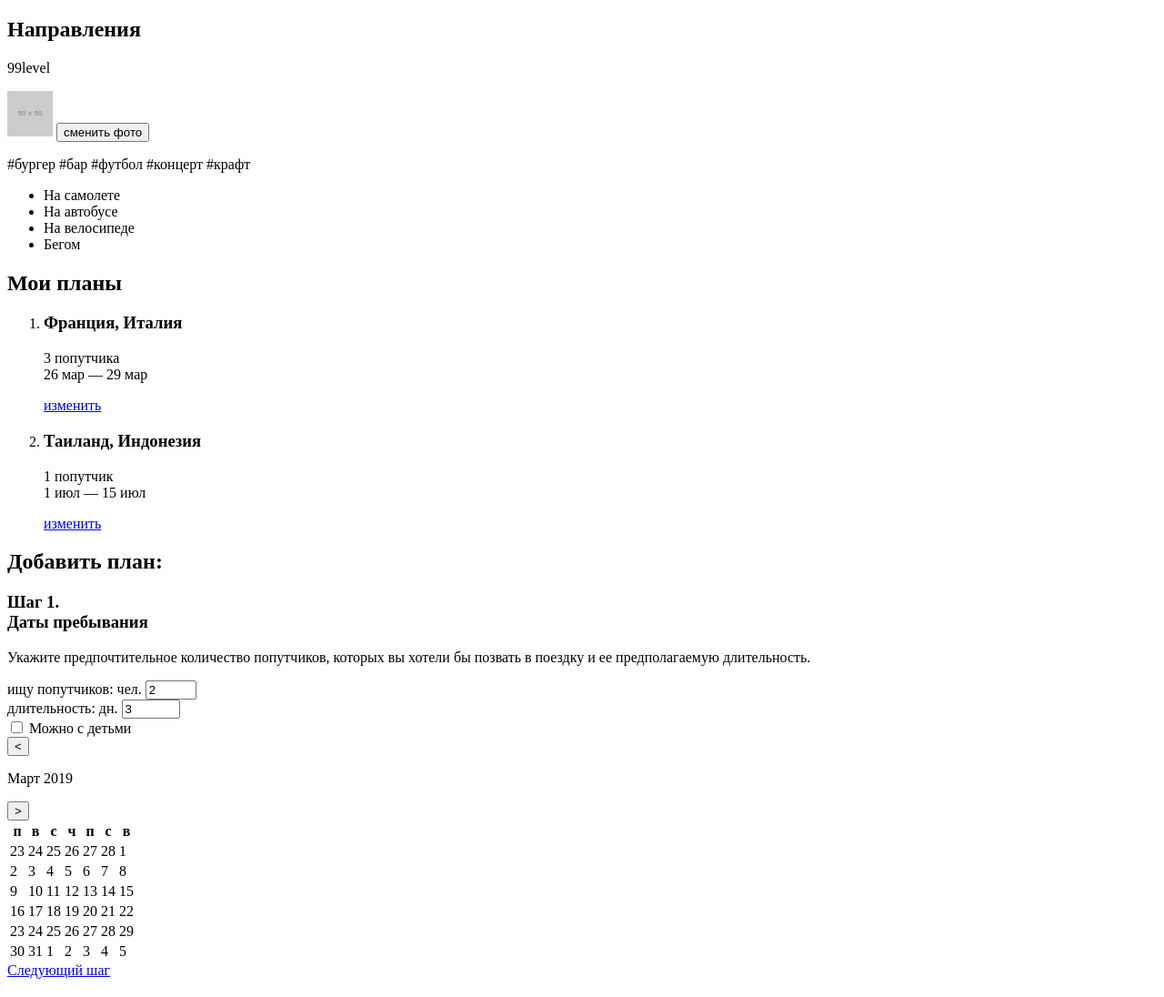
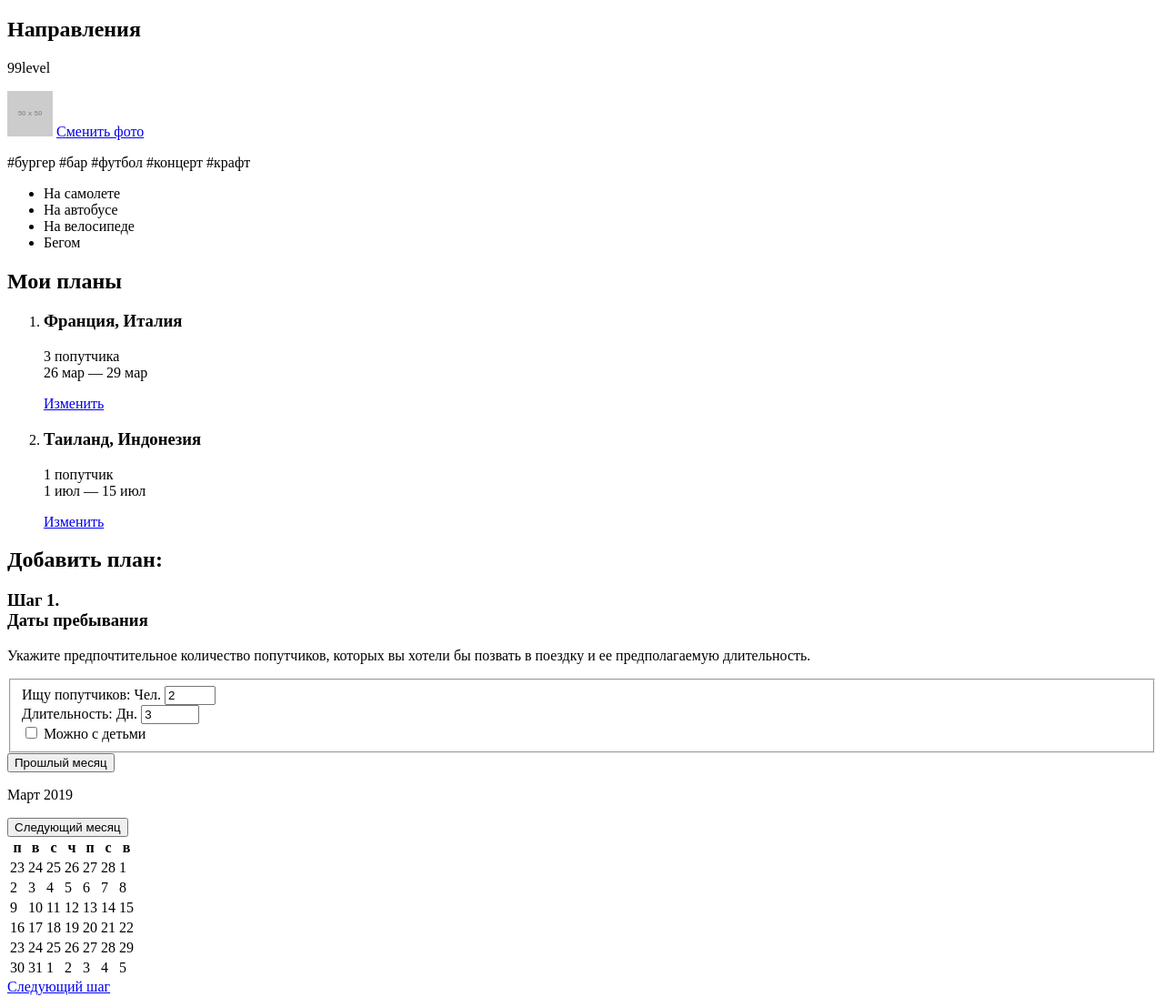
Before and after one commit to RomanenkoRuslan/1416651-pognali-22, a website: page source/form.html in a window 1280 px wide. Shown: the part 521-1617 px from the top of the page at 91% size. Drawn offline with Linux system fonts and the light colour scheme; placeholder pictures from the web are drawn by us.

Commit message:
Исправил ошибки

```diff
--- a/source/form.html
+++ b/source/form.html
@@ -61,9 +61,9 @@
           <span class="form-direction__level-number level-number">99</span>level
         </p>
         <img class="form-direction__img" src="https://via.placeholder.com/50x50" alt="Фотография пользователя">
-        <button class="form-direction__button" type="button">
-          сменить фото
-        </button>
+        <a href="#" class="form-direction__button">
+          Сменить фото
+        </a>
         <p class="form-direction__hobbies hobbies">#бургер #бар #футбол #концерт #крафт</p>
         <ul class="form-direction__ways-travel ways-travel">
           <li class="form-direction__ways-travel__item ways-travel__item ways-travel__item--plane visually-hidden">
@@ -90,7 +90,7 @@
               26 мар — 29 мар
             </p>
             <a href="#" class="my-plans__change">
-              изменить
+              Изменить
             </a>
           </li>
           <li class="my-plans__item">
@@ -100,7 +100,7 @@
               1 июл — 15 июл
             </p>
             <a href="#" class="my-plans__change">
-              изменить
+              Изменить
             </a>
           </li>
         </ol>
@@ -119,27 +119,29 @@
               которых вы хотели бы позвать в поездку и ее
               предполагаемую длительность.
             </p>
+            <fieldset class="add-plan__field">
               <div class="add-plan__details">
                 <label class="add-plan__title-people">
-                ищу попутчиков:
-                <span class="add-plan__title-measure">чел.</span>
+                  Ищу попутчиков:
+                  <span class="add-plan__title-measure">Чел.</span>
                   <input class="add-plan__people" type="number" min="1" max="10" value="2">
                 </label>
               </div>
               <div class="add-plan__details">
                 <label class="add-plan__title-people">
-                длительность:
-                <span class="add-plan__title-measure">дн.</span>
+                  Длительность:
+                  <span class="add-plan__title-measure">Дн.</span>
                   <input class="add-plan__people" type="number" min="1" max="100" value="3">
                 </label>
               </div>
               <label class="add-plan__child">
                 <input class="add-plan__child-input" type="checkbox"> Можно с детьми
               </label>
+            </fieldset>
             <div class="add-plan__date">
-              <button type="button" class="add-plan__back">&lt;</button>
+              <button type="button" class="add-plan__back"><span class="visually-hidden">Прошлый месяц</span></button>
               <p class="add-plan__mounth">Март 2019</p>
-              <button type="button" class="add-plan__forward">></button>
+              <button type="button" class="add-plan__forward"><span class="visually-hidden">Следующий месяц</span></button>
               <table class="add-plan__date-table">
                 <tr class="add-plan__days-week">
                   <th class="add-plan__item add-plan__item--days-week">п</th>
@@ -217,6 +219,7 @@
               Укажите страны, которые вы хотели посетить.
               Это может быть одна или сразу несколько.
             </p>
+            <fieldset class="add-plan__country-field">
               <select size="1" class="add-plan__country">
                 <option>Босния и герцеговина</option>
                 <option>Бразилия</option>
@@ -225,8 +228,9 @@
                 <option>Чехия</option>
               </select>
               <select size="1" class="add-plan__country">
-              <option>выберите страну</option>
+                <option>Выберите страну</option>
               </select>
+            </fieldset>
             <div class="add-plan__country-dropdown visually-hidden">
               <table class="add-plan__alphabet">
                 <tr class="add-plan__alphabet-row">
@@ -279,11 +283,13 @@
                 <li class="add-plan__country-letter-a-item">Афганистан</li>
               </ul>
             </div>
+            <fieldset class="add-plan__country-field">
               <select size="1" class="add-plan__country">
-              <option>добавить страну</option>
+                <option>Добавить страну</option>
               </select>
+            </fieldset>
             <a class="add-plan__next-step" href="#third-step">Следующий шаг</a>
-            <a class="add-plan__last-step" href="#first-step">на шаг назад</a>
+            <a class="add-plan__last-step" href="#first-step">На шаг назад</a>
           </div>
           <div class="add-plan__third-step">
             <h3 class="add-plan__title" id="third-step">
@@ -294,6 +300,7 @@
               Наконец, расскажите о своих планахвремяпровождения.
               Можно писать в свободной форме и ставить тэги.
             </p>
+            <fieldset class="add-plan__comment-field">
               <h4 class="add-plan__comment-title">Босния и Герцеговина</h4>
               <textarea class="add-plan__comment">
                 План действий
@@ -303,8 +310,9 @@
                 Пить пиво и лазить по старым замкам,
                 наслаждаться архитектурой и вот это все.
               </textarea>
+            </fieldset>
             <button type="submit" class="add-plan__next-step">Отправить</button>
-            <a class="add-plan__last-step" href="#second-step">на шаг назад</a>
+            <a class="add-plan__last-step" href="#second-step">На шаг назад</a>
           </div>
         </form>
       </section>
```
Also changed, not shown: source/index.html (+2 -2 lines). Lines whose indentation alone changed are shown as unchanged.
